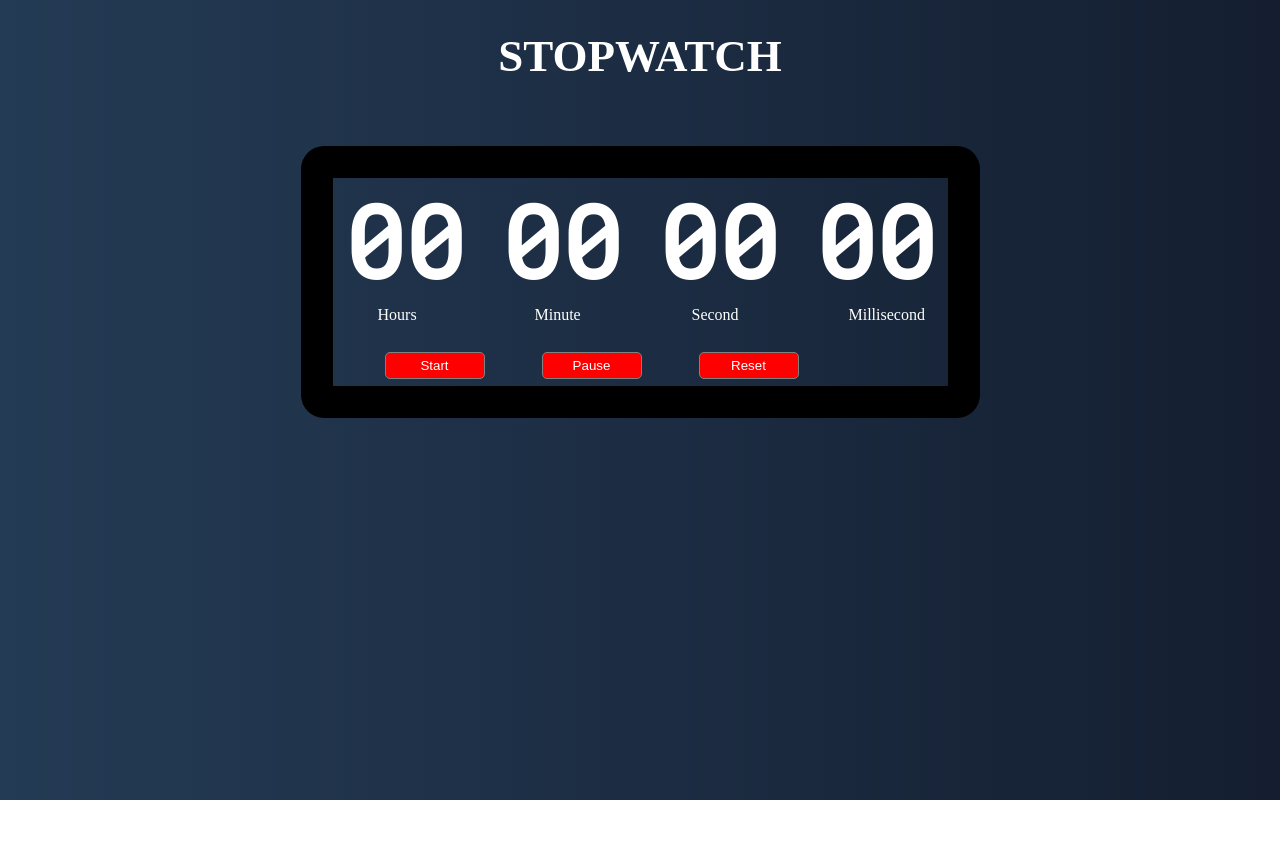
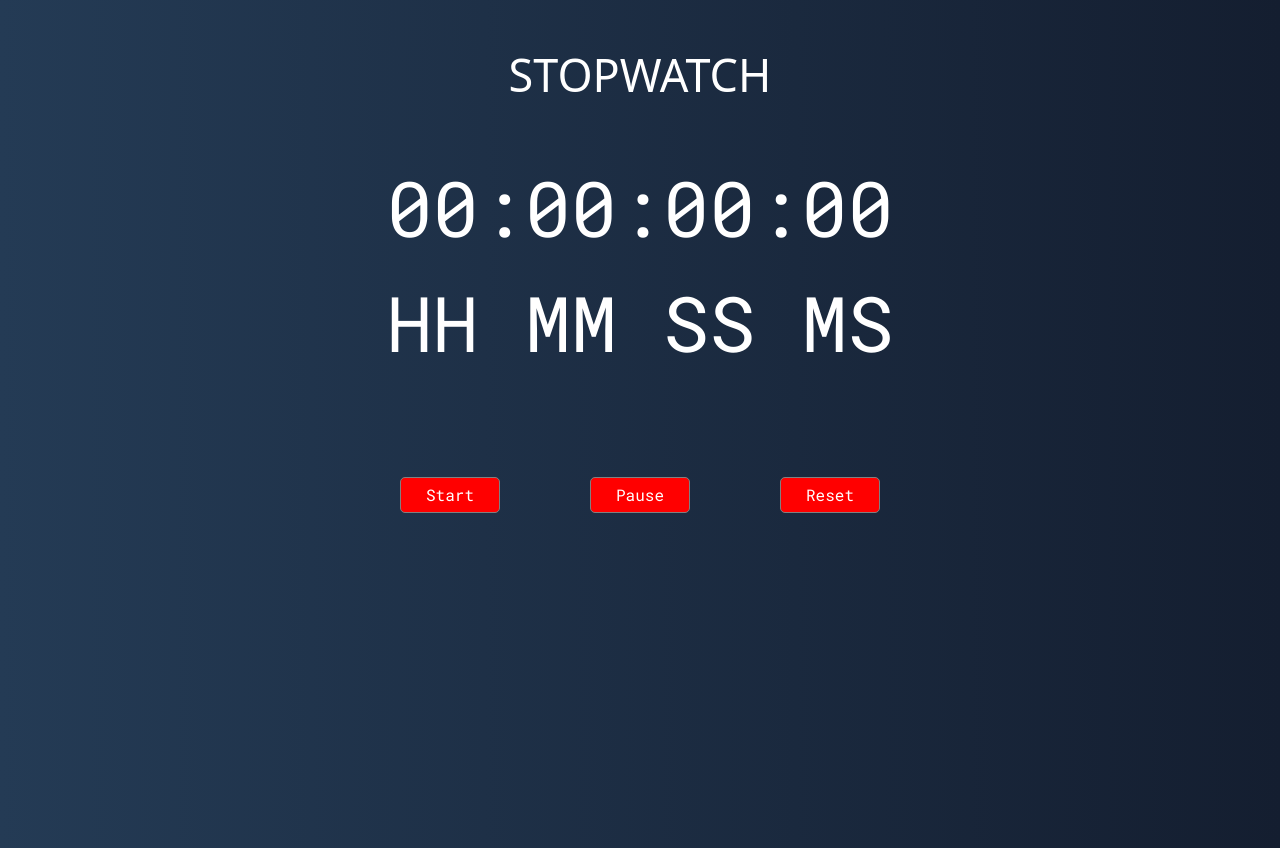
Before and after one commit to tusharkr16/Stopwatch, a plain HTML site: page index.html in a window 1280 px wide. Before the commit the page ends 800 px from the top, so only its background shows below. Drawn offline with nearby package versions, Linux system fonts and the light colour scheme.

Commit message:
making the webpage resposive, added seprated container for buttons and number display,added hrs,mm,ss,ms name ,fixed bugs,

```diff
--- a/index.css
+++ b/index.css
@@ -1,48 +1,61 @@
-body{
+html, body{
+    margin: 0;
+    padding: 0;
+    color: white;
+    height: 100%;
+    width: 100%;
+    background: linear-gradient(to right, #243B55, #141E30); /* W3C, IE 10+/ Edge, Firefox 16+, Chrome 26+, Opera 12+, Safari 7+ */
 
-    background: linear-gradient(to right, #243B55, #141E30); /* W3C, IE 10+/ Edge, Firefox 16+, Chrome 26+, Opera 12+, Safari 7+ */
-    color: white;
-}
-
-table{
-    margin: 64px auto;
-    justify-content: center;
-    border: 32px solid black;
-    border-radius: 23px;
 }
 
 
+.container{
+    text-align: center;
+    font-family: 'Roboto Mono';
+    font-size: 6vw;
+
+
+
+}
+
 .label{
+    margin: auto;
+}
 
-    font-family: 'Roboto Mono';
-    font-size: 100px;
-    line-height: 100px;
-    margin: 5px;
-    width: 120px;
+.interface{
+    display: table;
+    margin: 0px auto;
+}
+
+.names{
+    margin: 20px;
+}
+
+.container1{
+    font-size: 35px;
 }
 
 h1{
     text-align: center;
-    margin-top: 30px;
     font-size: 45px;
 }
 
 p{
     margin-left: 38px;
 }
-td>button{
+.btn{
     width: 100px;
     padding: 5px;
     border: 1px solid grey;
     background-color: red;
     color: white;
     border-radius: 5px;
-    margin-left: 45px;
+
     cursor: pointer;
 
 }
 
-td>button:hover{
+.btn:hover{
     background-color: green;
     color: white;
 }
--- a/index.html
+++ b/index.html
@@ -9,54 +9,91 @@
 	<link href="https://fonts.googleapis.com/css2?family=Roboto+Mono&display=swap" rel="stylesheet">
 	<link rel="preconnect" href="https://fonts.gstatic.com">
 	<link href="https://fonts.googleapis.com/css2?family=Roboto+Mono&display=swap" rel="stylesheet">
-
+	<link href="https://cdn.jsdelivr.net/npm/bootstrap@5.0.1/dist/css/bootstrap.min.css" rel="stylesheet"
+		integrity="sha384-+0n0xVW2eSR5OomGNYDnhzAbDsOXxcvSN1TPprVMTNDbiYZCxYbOOl7+AMvyTG2x" crossorigin="anonymous">
 	<link rel="stylesheet" href="index.css">
 	<script src="index.js"></script>
 	<title>StopWatch</title>
 </head>
 
 <body>
-        <h1>STOPWATCH</h1>
+	<h1 class="mt-5">STOPWATCH</h1>
+	<div class="container mt-5 ">
+	<div class="interface">
 
-    <table cellpadding=5>
-        <tr>
-            <td>
-                <h1 class="label" id="hr">00</h1>
-                <p>Hours</p>
-            </td>
+			<div class="float-start">
+				<span id="hr" class="label">00
+				</span>
+					<br>HH
+			</div>
+			<div class="float-start">
+				<span>:</span>
+			</div>
+			<div class="float-start">
+				<span id="min" class="label">00
+				</span>
+					<br>MM
+			</div>
+			<div class="float-start">
+				<span>:</span>
+			</div>
+			<div class="float-start">
+				<span id="sec" class="label">00
+				</span>
+					<br>SS
+			</div>
+			<div class="float-start">
+				<span>:</span>
+			</div>
+			<div class="float-start">
+				<span id="milli" class="label">00
+				</span>
+					<br>MS
+			</div>
+	</div>
 
-            <td>
-                <h1 class="label" id="min">00</h1>
-                <p>Minute</p>
-            </td>
 
-            <td>
-                <h1 class="label" id="sec">00</h1>
-                <p>Second</p>
-            </td>
+<!--
+		<span id="hr" class="label">00 </span>
+		<span>:</span>
+		<span id="min" class="label">00 </span>
+		<span>:</span>
+		<span id="sec" class="label">00 </span>
+		<span>:</span>
+		<span id="milli" class="label">00 </span> <br> -->
+		<!-- <span>HH : MM : SS: MS</span> -->
 
-            <td>
-                <h1 class="label" id="milli">00 </h1>
-                <p>Millisecond</p>
-            </td>
 
-        </tr>
+		<div class="row justify-content-center mt-5 ">
+			<div class="col-lg-2 col-sm-3 mb-2">
+				<button class="btn" id="start" onclick="start()">Start</button>
 
-        <tr>
-            <td>
-                <button class="btn" id="start" onclick="start()">Start</button>
-            </td>
+			</div>
 
-            <td>
+			<div class="col-lg-2 col-sm-3 mb-2">
 				<button class="btn" id="pause" onclick="pause()">Pause</button>
-            </td>
-            <td>
+
+			</div>
+
+			<div class="col-lg-2 col-sm-3 mb-2 ">
+
 				<button class="btn" id="reset" onclick="reset()">Reset</button>
+			</div>
+		</div>
+	</div>
 
-            </td>
 
-        </tr>
-    </table>
+
+
+
+
+
+
+
+
+
+
+
 
 
 
--- a/index.js
+++ b/index.js
@@ -2,7 +2,7 @@ var hr = 00;
 var min = 00;
 var second = 00;
 var milli = 00;
-const isRunning = false;
+
 
 var t;
 
@@ -57,6 +57,7 @@ let pause = () => {
 
 let reset = () => {
     clearInterval(t);
+    document.getElementById('start').disabled = false;
     hr=0;
     min=0;
     second=0;
```
Lines whose indentation alone changed are shown as unchanged.
